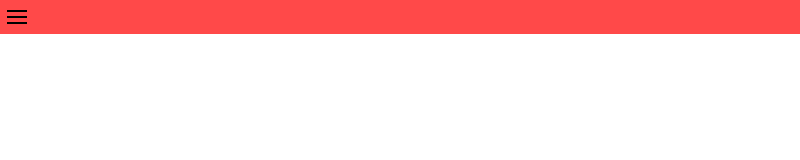
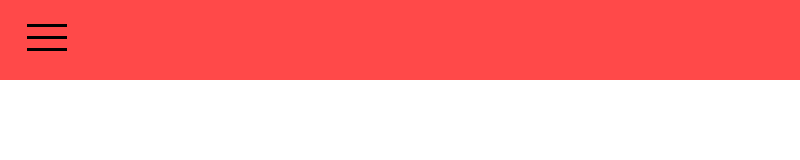
Before and after one commit to CanadaJ/heat-of-my-meat-electron, an Electron app: page index.html in a window 800 px wide. Drawn offline with Linux system fonts and the light colour scheme.

Commit message:
bigger menu icon

```diff
--- a/css/styles.css
+++ b/css/styles.css
@@ -29,16 +29,19 @@ body {
 
 .menu-bar-container {
     width: 100%;
-    min-height: 40px;
+    min-height: 80px;
 }
 
 .menu-bar-icon {
-    width: 40px;
+    padding: 20px 0 0 20px;
+    width: 60px;
+    height: 60px;
     cursor: pointer;
 }
 
 .menu-bar {
     background-color: #FF4949;
+    height: 80px;
 }
 
 .menu-options-container {
@@ -75,6 +78,12 @@ body {
 
 .menu-option-seperator {
     border-top: 1px solid #6d6d6d;
+}
+
+#menu-icon {
+    width: 40px;
+    height: 3px;
+    box-shadow: inset 0 0 0 36px,0 -12px,0 12px;
 }
 
 span.icon, div.icon-menu {
--- a/index.html
+++ b/index.html
@@ -11,7 +11,7 @@
         <div class="menu-bar-container">
             <div class="menu-bar">
                 <div id="menu-hamburger-icon" class="menu-bar-icon">
-                    <div class="icon-menu icono-hamburger" type="button"></div>
+                    <div id="menu-icon" class="icon-menu icono-hamburger" type="button"></div>
                 </div>
             </div>
             <div class="menu-options-container">
```
